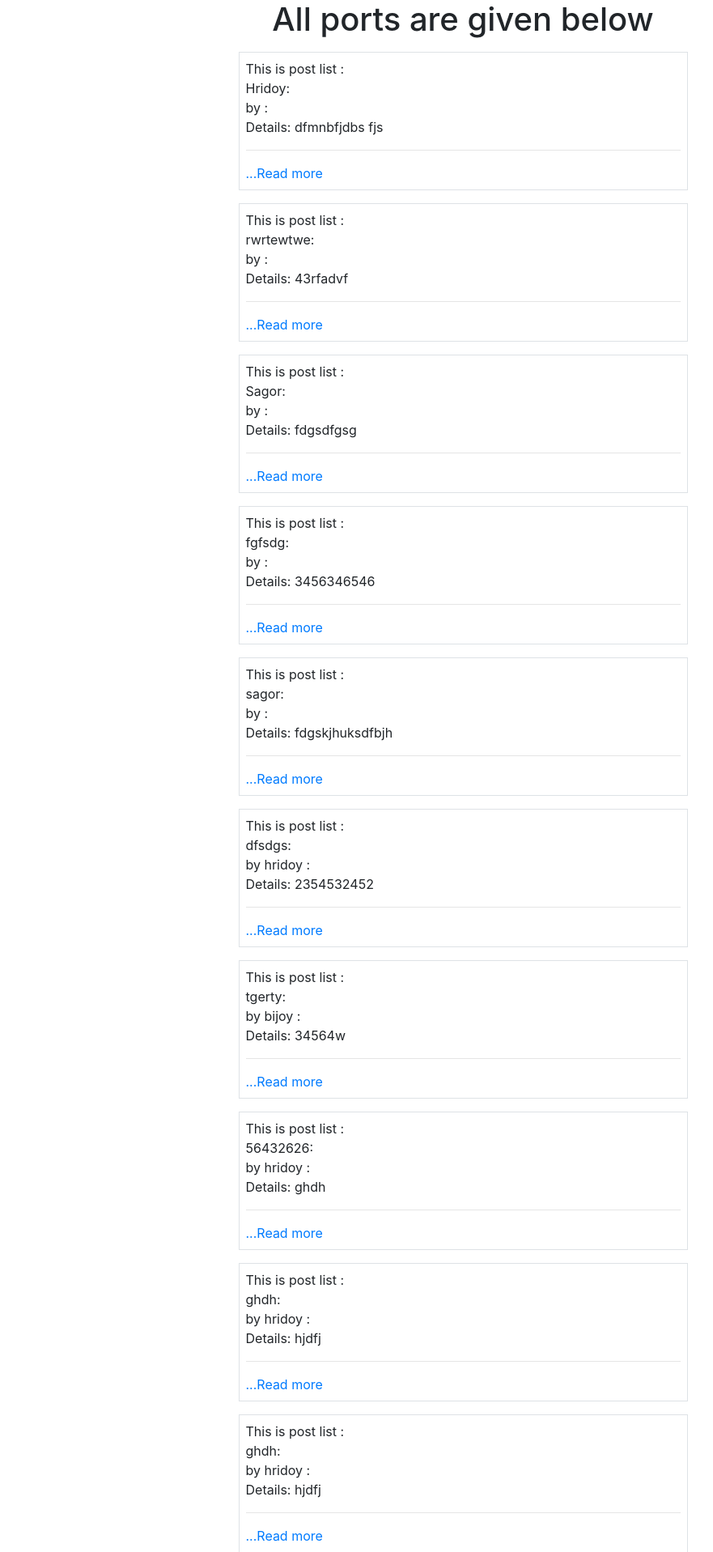
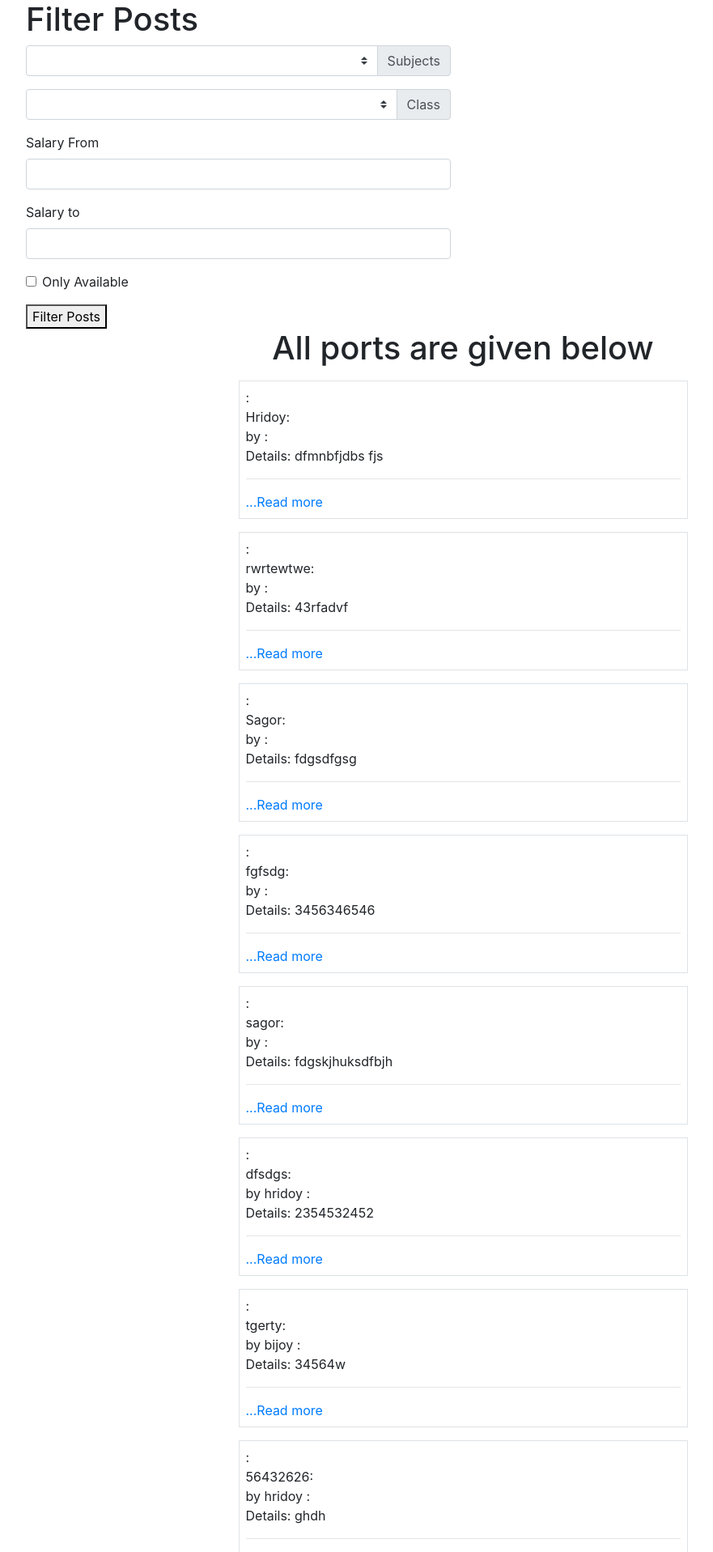
Before and after one commit to hridoyshil/Python-DJango-Project, a Django app: page /tuition_App/postlist/ in a window 1280 px wide. Shown: the part 56-1973 px from the top of the page at 81% size, without its empty margins (68-949 px from the left). Run offline with Django 4.2, Linux system fonts and the light colour scheme; data comes from the database, SQL or seed files in the repository; both versions use the stored data as it was after the commit.

Commit message:
Advance Search | Filter Data by users option |

```diff
--- a/firstproject/templates/tuition/postlist.html
+++ b/firstproject/templates/tuition/postlist.html
@@ -2,6 +2,66 @@
 {% block body %}
 
 <div class="container">
+    <div class="col-md-6">
+        <h1>Filter Posts</h1>
+        <form action="/tuition_App/filter/" method="post">
+            {% csrf_token %}
+
+            <div class="input-group mb-3">
+                <select class="custom-select" id="inputGroupSelect02" name='subject'>
+                    <option></option>
+                    {% for i in subjects %}
+                    <option value="{{i}}">{{i}}</option>
+                    {% endfor %}
+
+                </select>
+                <div class="input-group-append">
+                    <label class="input-group-text" for="inputGroupSelect02">Subjects</label>
+                </div>
+            </div>
+
+            <div class="input-group mb-3">
+                <select class="custom-select" id="inputGroupSelect02" name='class_in'>
+                    <option></option>
+                    {% for i in classes %}
+                    <option value="{{i}}">{{i}}</option>
+                    {% endfor %}
+
+                </select>
+                <div class="input-group-append">
+                    <label class="input-group-text" for="inputGroupSelect02">Class</label>
+                </div>
+
+            </div>
+
+            <div class="form-group">
+                <label for="exampleFormControlInput1">Salary From</label>
+                <input type="number" class="form-control" name="salary_from" id="exampleFormControlInput1">
+            </div>
+
+            <div class="form-group">
+                <label for="exampleFormControlInput1">Salary to</label>
+                <input type="number" class="form-control" name="salary_to" id="exampleFormControlInput1">
+            </div>
+
+            <div class="form-group form-check">
+                <input type="checkbox" class="form-check-input" id="exampleCheck1" name="available">
+                <label class="form-check-label" for="exampleCheck1">Only Available</label>
+            </div>
+
+
+
+
+            <button type="submit">Filter Posts</button>
+
+
+        </form>
+    </div>
+
+
+
+
+
     <H1 class="text-center">All ports are given below</H1>
     {% for p in posts %}
     <div class="col-md-6 offset-md-3 p-2 mt-3 border">
--- a/firstproject/tuition_App/urls.py
+++ b/firstproject/tuition_App/urls.py
@@ -10,6 +10,7 @@ from .views import (
     PostDeleteView,
     contact,
     search,
+    filter,
 )
 
 # from .views import  postcreate,contact,
@@ -20,6 +21,7 @@ urlpatterns = [
     # path("contact/", contact, name="contact"),
     # path("create/", postcreate, name="create"),
     path("search/", search, name="search"),
+    path("filter/", filter, name="filter"),
     path("contact/", ContactView.as_view(), name="contact"),
     path("posts/", postview, name="posts"),
     path("postlist/", PostListView.as_view(), name="postlist"),
--- a/firstproject/tuition_App/views.py
+++ b/firstproject/tuition_App/views.py
@@ -2,7 +2,7 @@ from typing import Any
 from django.forms.models import BaseModelForm
 from django.http import HttpResponse
 from django.shortcuts import render
-from .models import Contact, Post, Subject
+from .models import Contact, Post, Subject, Class_in
 from .forms import ContactForm, PostForm
 from django.http.response import HttpResponse
 from django.views import View
@@ -35,6 +35,33 @@ def search(request):
         results = []
     context = {"results": results}
     return render(request, "tuition/search.html", context)
+
+
+def filter(request):
+    if request.method == "POST":
+        subject = request.POST["subject"]
+        class_in = request.POST["class_in"]
+        salary_from = request.POST["salary_from"]
+        salary_to = request.POST["salary_to"]
+        available = request.POST["available"]
+
+        if subject or class_in:
+            queryset = (Q(subject__name__icontains=subject)) & (
+                Q(class_in__name__icontains=class_in)
+            )
+            results = Post.objects.filter(queryset)
+
+            if available:
+                results = results.filter(available=True)
+            if salary_from:
+                results = results.filter(salary__gte=salary_from)
+            if salary_to:
+                results = results.filter(salary__lte=salary_to)
+
+        else:
+            results = []
+        context = {"results": results}
+        return render(request, "tuition/search.html", context)
 
 
 # Form View, Class Based View-Generic View // CBV(Class Based View)
@@ -117,7 +144,8 @@ class PostListView(ListView):
     def get_context_data(self, *args, **kwargs):
         context = super().get_context_data(*args, **kwargs)
         context["posts"] = context.get("object_list")
-        context["msg"] = "This is post list"
+        context["subjects"] = Subject.objects.all()
+        context["classes"] = Class_in.objects.all()
         return context
 
 
```
Also changed, not shown: firstproject/db.sqlite3.
